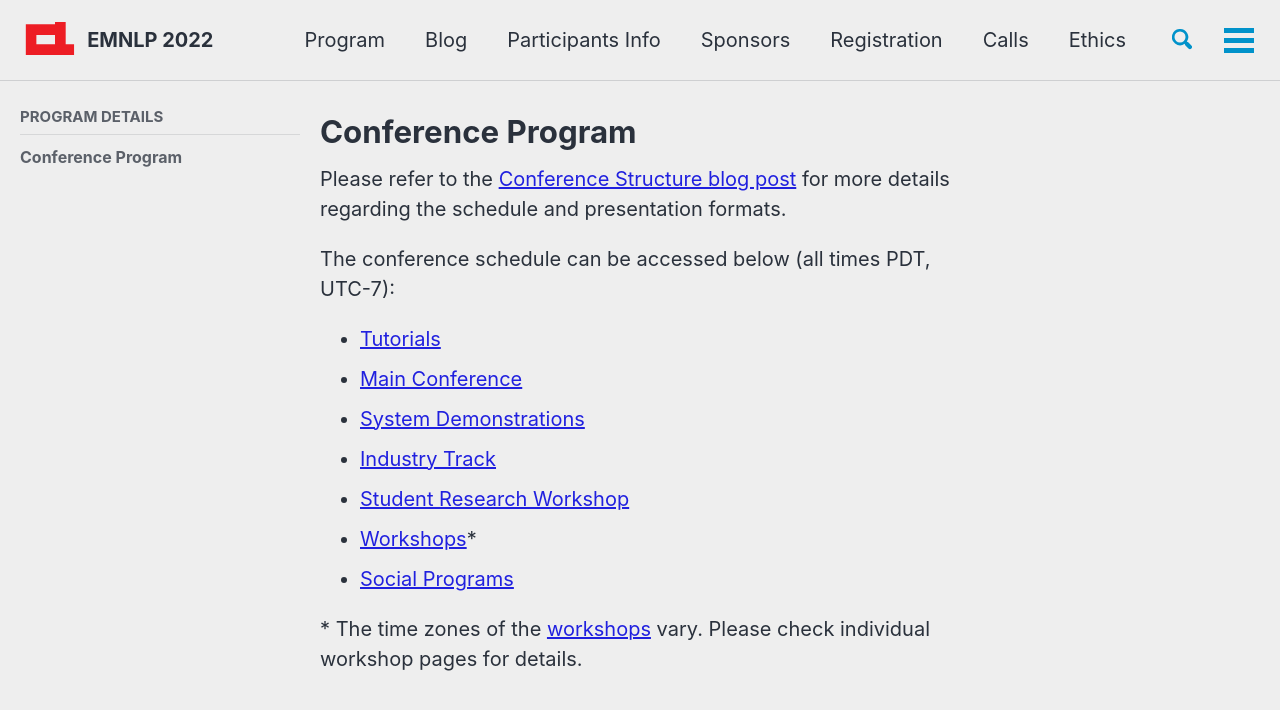
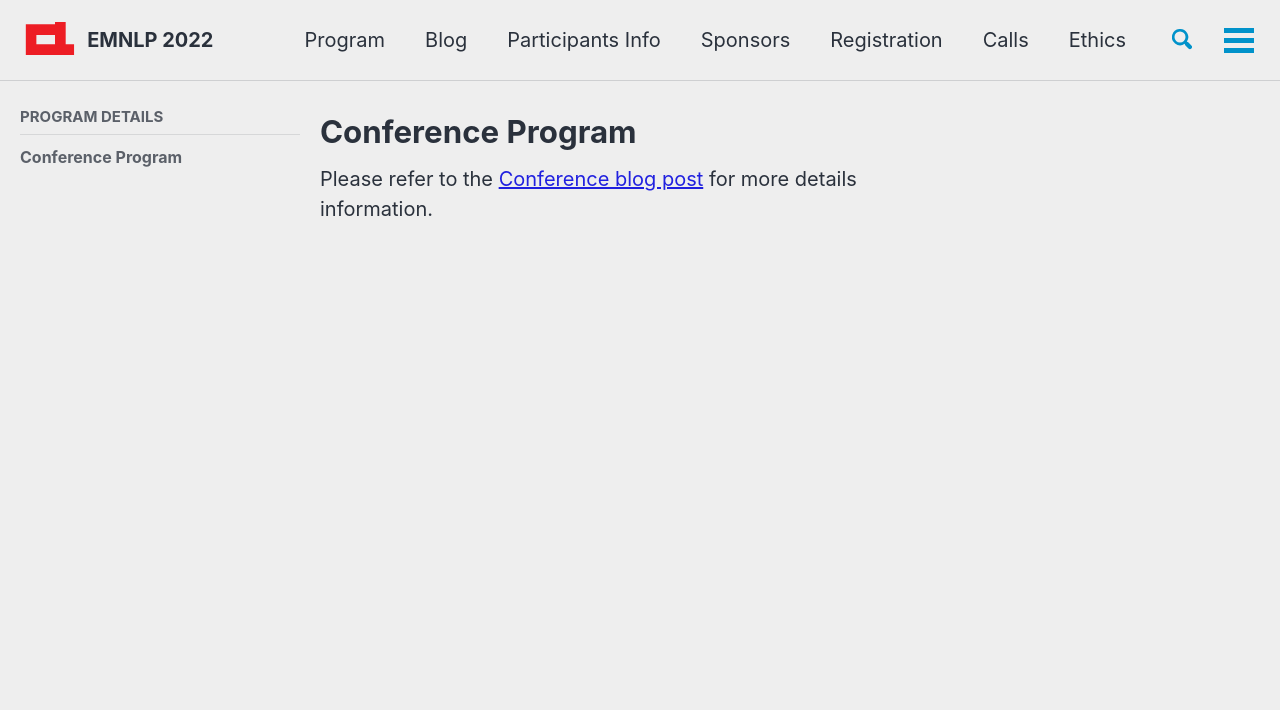
Before and after one commit to yxni98/EMNLP_2022, a Jekyll site: the page built from _pages/program/program.md, in a window 1280 px wide and 900 px high. Shown: the top 710 px of the window. Built offline with Jekyll 4.4.1, drawn with Linux system fonts in a browser that asks for light colours; cached includes are drawn as plain includes; nearby versions of some CDN libraries; comment, search, counter and statistics services are not loaded.

Commit message:
Add files via upload

```diff
--- a/_pages/program/program.md
+++ b/_pages/program/program.md
@@ -8,7 +8,9 @@ sidebar:
     nav: program
 ---
 
-Please refer to the [Conference Structure blog post](/blog/conference-structure/) for more details regarding the schedule and presentation formats.
+Please refer to the [Conference blog post](/blog/) for more details information.
+
+<!--Please refer to the [Conference Structure blog post](/blog/conference-structure/) for more details regarding the schedule and presentation formats.
 
 The conference schedule can be accessed below (all times PDT, UTC-7):
 
@@ -18,6 +20,6 @@ The conference schedule can be accessed below (all times PDT, UTC-7):
 * [Industry Track](/conference-program/industry/program.html)
 * [Student Research Workshop](/conference-program/srw/program.html)
 * [Workshops](/program/workshops/)\*
-* [Social Programs](/program/social/)
+* [Social Programs](/program/social/)!
 
-\* The time zones of the [workshops](/program/workshops/) vary. Please check individual workshop pages for details.
+\* The time zones of the [workshops](/program/workshops/) vary. Please check individual workshop pages for details.-->
```
